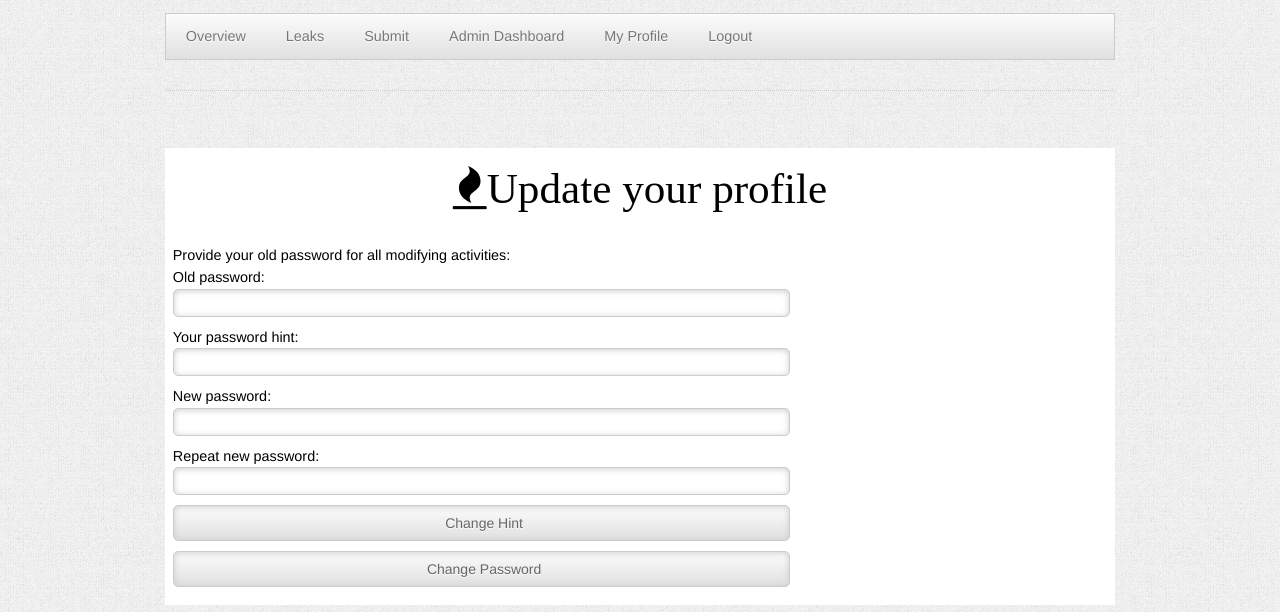
After one commit to leakyleaks-ctf/leakyleaks.ctf, a Flask app: page /admin/profile in a window 1280 px wide. The commit adds this page. Shown: the part 375-987 px from the top of the page. Run offline with Flask 2, Linux system fonts and the light colour scheme; the visitor is signed in with stand-in values (Sample User, id 1); data comes from the database, SQL or seed files in the repository.

Commit message:
Admin profile and password hint
- This commit introduces an admin profile where admins can change their passoword and provide a password hint.
- The hint can be used for recovery activities (upcomming feature)

```diff
--- a/app/forms.py
+++ b/app/forms.py
@@ -19,3 +19,11 @@ class DashboardDetailForm(FlaskForm):
     action = RadioField(choices=[ ('new', 'New'), ('unpublished','Unpublished'), ('published','Published'), ('review', 'Review'), ('reviewed', 'Reviewed'), ('delete','Delete')])
 #    action = RadioField(choices=[])
     submit = SubmitField('Change Status')
+
+class AdminProfileForm(FlaskForm):
+    password_hint = StringField('Your password hint:', validators=[Length(min=0, max=140)])
+    old_password = StringField('Old password:', validators=[Length(min=0, max=140)])
+    new_password = StringField('New password:', validators=[Length(min=0, max=140)])
+    new_password2 = StringField('Repeat new password:', validators=[Length(min=0, max=140)])
+    change_hint = SubmitField('Change Hint')
+    change_password = SubmitField('Change Password')
--- a/app/models.py
+++ b/app/models.py
@@ -11,10 +11,17 @@ class User(UserMixin, db.Model):
     id = db.Column(db.Integer, primary_key=True)
     username = db.Column(db.String(64), index=True, unique=True)
     email = db.Column(db.String(120), index=True, unique=True)
+    password_hint = db.Column(db.String(140))
     password_hash = db.Column(db.String(128))
+
+    def get_password_hint(self):
+        return self.password_hint
 
     def set_password(self, password):
         self.password_hash = generate_password_hash(password)
+
+    def set_password_hint(self, newhint):
+        self.password_hint = newhint
 
     def check_password(self, password):
         return check_password_hash(self.password_hash, password)
--- a/app/routes.py
+++ b/app/routes.py
@@ -2,7 +2,7 @@ from flask import render_template, flash, redirect, request, url_for
 from flask_login import current_user, login_user, logout_user, login_required
 from werkzeug.urls import url_parse
 from app import app, db
-from app.forms import LoginForm, SubmitForm, DashboardDetailForm
+from app.forms import LoginForm, SubmitForm, DashboardDetailForm, AdminProfileForm
 from app.models import User, Submission
 
 @app.route('/')
@@ -77,3 +77,27 @@ def login():
 def logout():
     logout_user()
     return redirect(url_for('index'))
+
+@app.route("/admin/profile", methods=['GET','POST'])
+@login_required
+def admin_profile():
+    id = current_user.get_id()
+    user = User.query.filter_by(id=id).first_or_404()
+    form = AdminProfileForm()
+    if form.validate_on_submit():
+        if form.change_hint.data and user is not None and user.check_password(form.old_password.data):
+            user.set_password_hint(form.password_hint.data)
+            db.session.commit()
+            flash('Your new profile update has been sent to the mainframe for tonight\'s batch processing...')
+            return redirect(url_for('admin_profile'))
+        elif form.change_password.data and user is not None and user.check_password(form.old_password.data):
+            if form.new_password.data == form.new_password2.data:
+                user.set_password(form.new_password.data)
+                db.session.commit()
+                flash('Your new profile update has been sent to the mainframe for tonight\'s batch processing...')
+            return redirect(url_for('admin_profile'))
+        else:
+            flash('There was an error happening, which is not correctly handled. Might want to try again tomorrow.')
+        return redirect(url_for('admin_profile'))
+    form.password_hint.data = user.get_password_hint()
+    return render_template('admin_profile.html', form=form)
--- /dev/null
+++ b/app/templates/admin_profile.html
@@ -0,0 +1,59 @@
+{% extends "base.html" %}
+{% block content %}
+<h2 class="center"> <p><i class="fa fa-fire">Update your profile</i></p> </h2>
+<div class="col_8">
+
+    <p>
+        <form class="vertical" method="post">
+            {{ form.hidden_tag() }}
+            Provide your old password for all modifying activities:
+            {{ form.old_password.label }} {{ form.old_password() }}
+            {% for error in form.old_password.errors %}
+            <div class="notice error">
+                <i class="icon-warning-sign icon-large"></i> Please note:
+                <a href="#close" class="icon-remove"></a>
+                <ul>
+                    <li>{{ error }}</li>
+                </ul>
+            </div>
+            {% endfor %}
+
+            {{ form.password_hint.label }}  {{ form.password_hint() }}
+            {% for error in form.password_hint.errors %}
+            <div class="notice error">
+                <i class="icon-warning-sign icon-large"></i> Please note:
+                <a href="#close" class="icon-remove"></a>
+                <ul>
+                    <li>{{ error }}</li>
+                </ul>
+            </div>
+            {% endfor %}
+
+            {{ form.new_password.label }} {{ form.new_password() }}
+            {% for error in form.new_password.errors %}
+            <div class="notice error">
+                <i class="icon-warning-sign icon-large"></i> Please note:
+                <a href="#close" class="icon-remove"></a>
+                <ul>
+                    <li>{{ error }}</li>
+                </ul>
+            </div>
+            {% endfor %}
+
+            {{ form.new_password2.label }} {{ form.new_password2() }}
+            {% for error in form.new_password2.errors %}
+            <div class="notice error">
+                <i class="icon-warning-sign icon-large"></i> Please note:
+                <a href="#close" class="icon-remove"></a>
+                <ul>
+                    <li>{{ error }}</li>
+                </ul>
+            </div>
+            {% endfor %}
+
+            <p>{{ form.change_hint() }}</p>
+            <p>{{ form.change_password() }}</p>
+        </form>
+    </p>
+</div>
+{% endblock %}
--- a/app/templates/base.html
+++ b/app/templates/base.html
@@ -30,6 +30,7 @@
         <li><a href="{{ url_for('submit') }}">Submit</a></li>
         {% if not current_user.is_anonymous %}
         <li><a href="{{ url_for('dashboard') }}">Admin Dashboard</a></li>
+        <li><a href="{{ url_for('admin_profile') }}">My Profile</a></li>
         <li><a href="{{ url_for('logout') }}">Logout</a></li>
         {% endif %}
     </ul>
```
